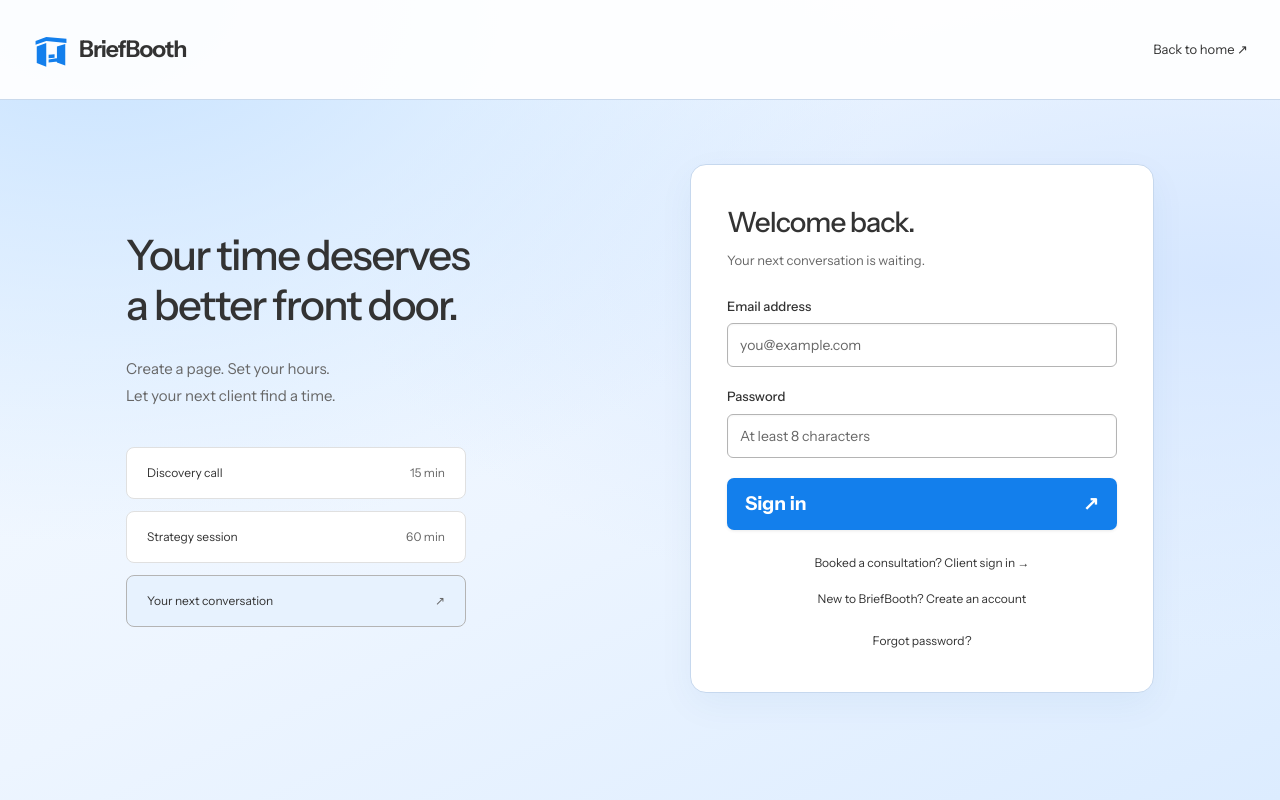
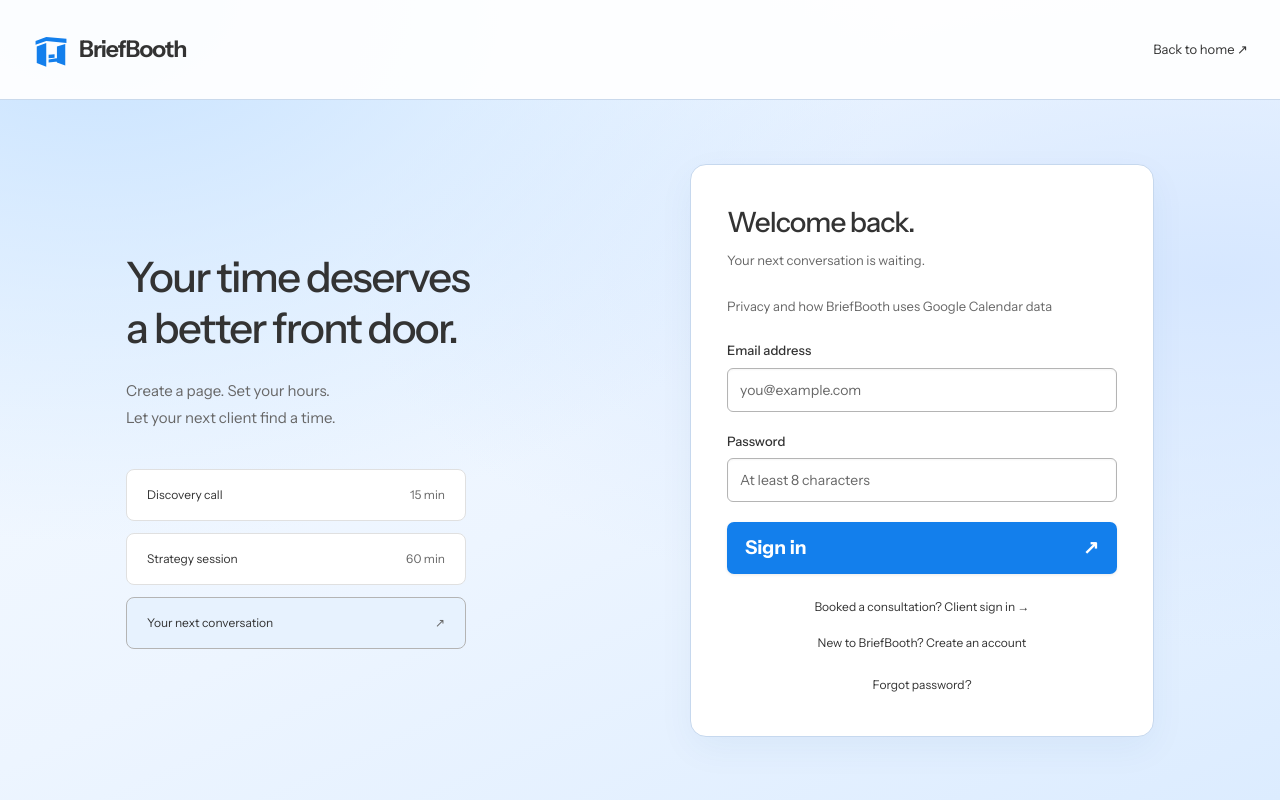
Before and after one commit to taylordrew4u2/BriefBooth.com, a Next.js app: page /account in a window 1280 px wide. Built offline with nearby package versions, Linux system fonts and the light colour scheme; no server answers.

Commit message:
Show privacy notice before account sign-in

```diff
--- a/components/account-access.tsx
+++ b/components/account-access.tsx
@@ -14,6 +14,11 @@ export default function AccountAccess() {
   const [mode, setMode] = useState("signin");
   const [busy, setBusy] = useState(false);
   const [message, setMessage] = useState("");
+  const [googleConnectionIntent, setGoogleConnectionIntent] = useState(false);
+  useEffect(() => {
+    const google = new URLSearchParams(window.location.search).get("connect") === "google";
+    queueMicrotask(() => setGoogleConnectionIntent(google));
+  }, []);
   const routeAccount = useCallback(async () => {
     const role = await db().rpc("account_role");
     if (role.error) { setMessage("Could not load your account. Please reload and try again."); return; }
@@ -143,6 +148,8 @@ export default function AccountAccess() {
               ? "A little setup. A lot less scheduling."
               : "Your next conversation is waiting."}
           </p>
+          {googleConnectionIntent && <p>To connect Google Calendar &amp; Meet, first sign in to your BriefBooth consultant account. You authorize Google Calendar separately in Studio.</p>}
+          <p className="text-sm"><Link className="underline underline-offset-4" href="/privacy/#google-data">Privacy and how BriefBooth uses Google Calendar data</Link></p>
           {!configured && (
             <div className="notice">
               Live accounts are not connected yet. Connect Supabase using the
```
